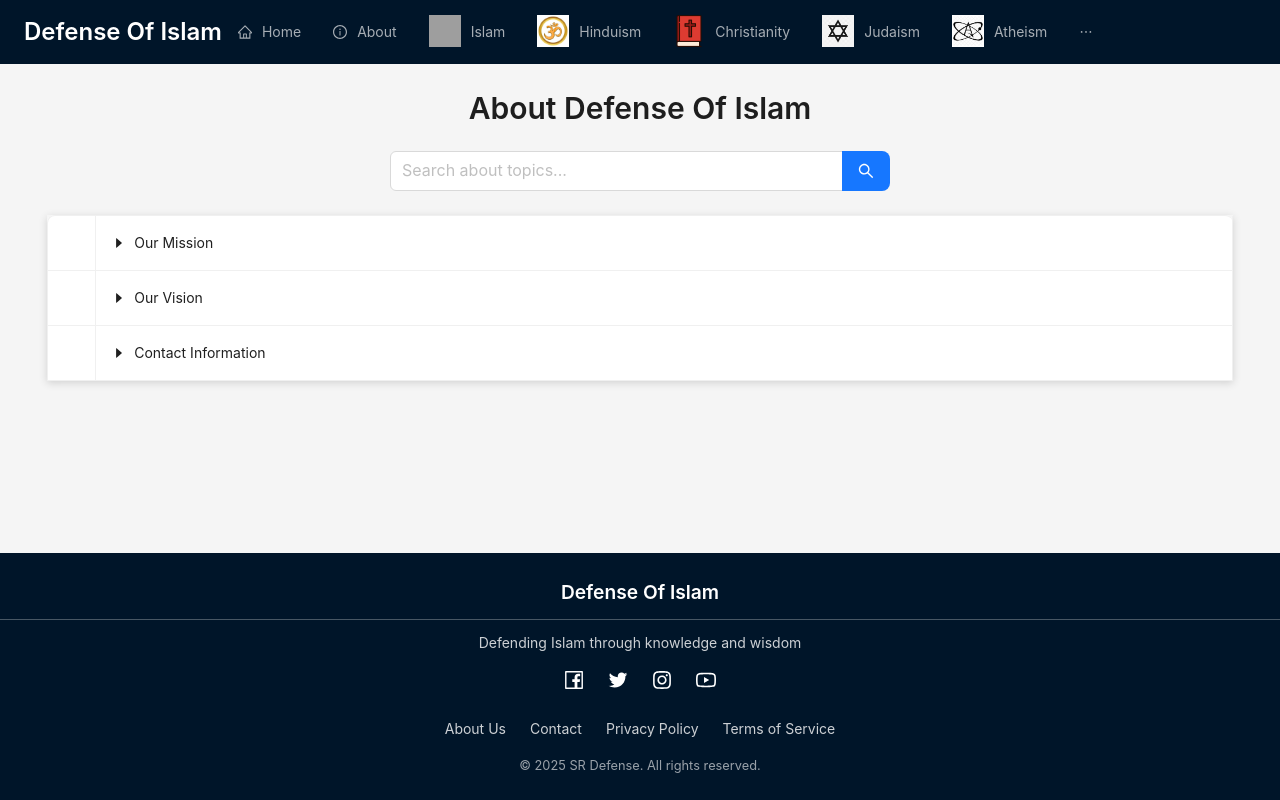
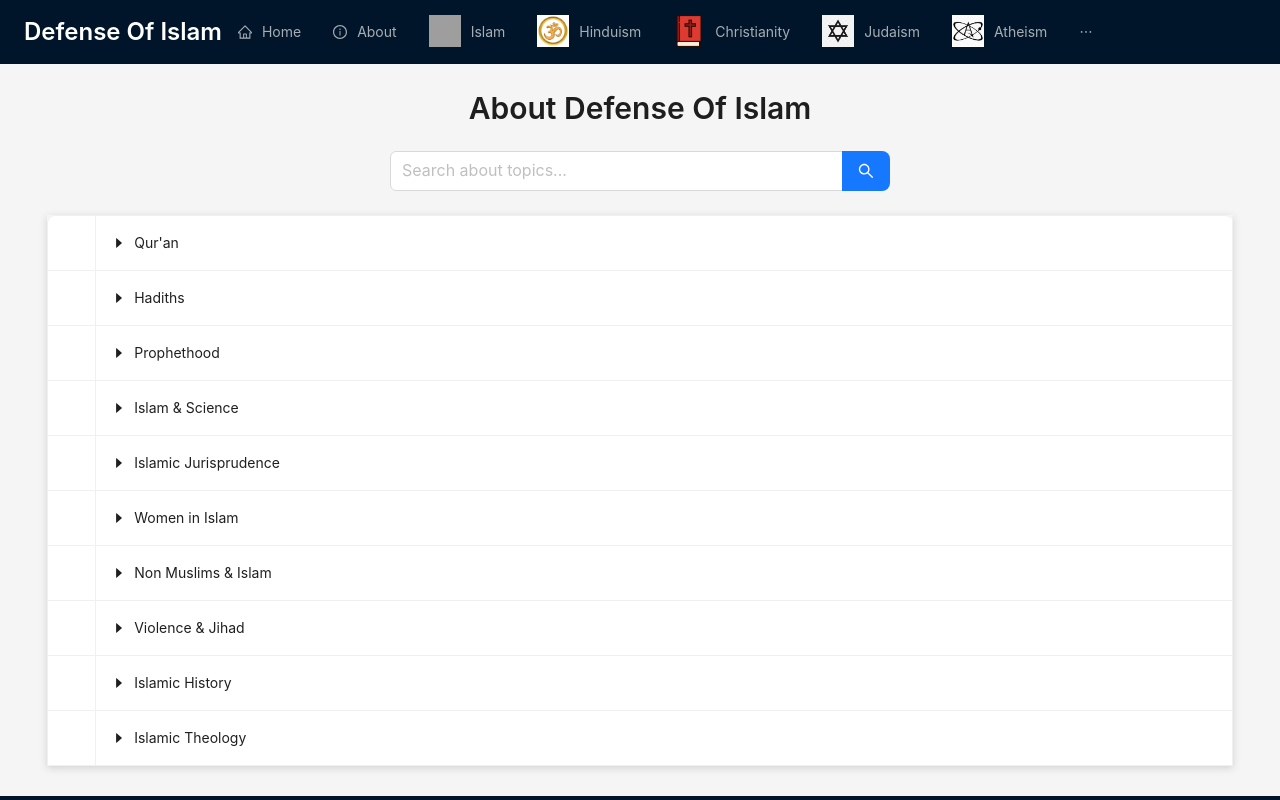
Before and after one commit to defenseofislam/web, a React (Create React App) app: page /web/islam in a window 1280 px wide. Shown: the top 800 px of the page. Built offline with nearby package versions, Linux system fonts and the light colour scheme; grey boxes are pictures that could not be loaded; a web font is replaced by a local one.

Commit message:
fix: update branding references to "Defense Of Islam" and enhance content structure in Islam page

```diff
--- a/public/index.html
+++ b/public/index.html
@@ -7,7 +7,7 @@
     <meta name="theme-color" content="#000000" />
     <meta
       name="description"
-      content="SR Defense - A platform dedicated to defending Islam universally through knowledge, dialogue, and peaceful discourse. Join us in promoting understanding and countering misconceptions about Islam."
+      content="Defense Of Islam - A platform dedicated to defending Islam universally through knowledge, dialogue, and peaceful discourse. Join us in promoting understanding and countering misconceptions about Islam."
     />
     <meta
       name="keywords"
@@ -17,7 +17,7 @@
     <link rel="manifest" href="%PUBLIC_URL%/manifest.json" />
 
     <!-- Open Graph / Social Media Meta Tags -->
-    <meta property="og:title" content="SR Defense - Defending Islam Universally" />
+    <meta property="og:title" content="Defense Of Islam - Defending Islam Universally" />
     <meta property="og:description" content="A platform dedicated to defending Islam through knowledge and peaceful discourse." />
     <meta property="og:type" content="website" />
     <meta property="og:url" content="https://sabyasachirakshit.github.io/sr-defense/" />
@@ -26,10 +26,10 @@
 
     <!-- Twitter Card Meta Tags -->
     <meta name="twitter:card" content="summary_large_image" />
-    <meta name="twitter:title" content="SR Defense - Defending Islam Universally" />
+    <meta name="twitter:title" content="Defense Of Islam - Defending Islam Universally" />
     <meta name="twitter:description" content="Promoting understanding and countering misconceptions about Islam." />
 
-    <title>SR Defense - Defending Islam Universally</title>
+    <title>Defense Of Islam - Defending Islam Universally</title>
 
     <!-- Preconnect to important third-party origins -->
     <link rel="preconnect" href="https://fonts.googleapis.com">
@@ -41,7 +41,7 @@
   <body>
     <noscript>
       <strong>This website requires JavaScript to function properly. Please enable JavaScript to continue.</strong>
-      <p>SR Defense is a platform dedicated to defending Islam through knowledge and peaceful discourse.</p>
+      <p>Defense Of Islam is a platform dedicated to defending Islam through knowledge and peaceful discourse.</p>
     </noscript>
     <div id="root"></div>
 
--- a/src/components/Footer.js
+++ b/src/components/Footer.js
@@ -18,6 +18,7 @@ function AppFooter() {
         backgroundColor: "#001529",
         color: "white",
         padding: "24px 0",
+        marginTop:30,
         textAlign: "center",
       }}
     >
--- a/src/pages/Islam.js
+++ b/src/pages/Islam.js
@@ -61,7 +61,7 @@ const Islam = () => {
   const tableData = [
     {
       key: "1",
-      title: "Our Mission",
+      title: "Qur'an",
       content: (
         <div>
           <Paragraph>
@@ -77,26 +77,82 @@ const Islam = () => {
     },
     {
       key: "2",
-      title: "Our Vision",
+      title: "Hadiths",
       content: (
         <div>
-          <Paragraph>
-            To become the most trusted online platform for Islamic defense and
-            dawah materials.
-          </Paragraph>
-          <Paragraph>
-            We aim to equip Muslims with knowledge to confidently represent
-            Islam in interfaith dialogues.
-          </Paragraph>
+          <Paragraph>coming soon..</Paragraph>
+        </div>
+      ),
+    },
+    {
+      key: "3",
+      title: "Prophethood",
+      content: (
+        <div>
+          <Paragraph>coming soon..</Paragraph>
         </div>
       ),
     },
     {
       key: "4",
-      title: "Contact Information",
+      title: "Islam & Science",
       content: (
         <div>
-          <Paragraph>Email: defenseofislam.kk@gmail.com</Paragraph>
+          <Paragraph>coming soon..</Paragraph>
+        </div>
+      ),
+    },
+    {
+      key: "5",
+      title: "Islamic Jurisprudence",
+      content: (
+        <div>
+          <Paragraph>coming soon..</Paragraph>
+        </div>
+      ),
+    },
+    {
+      key: "6",
+      title: "Women in Islam",
+      content: (
+        <div>
+          <Paragraph>coming soon..</Paragraph>
+        </div>
+      ),
+    },
+    {
+      key: "7",
+      title: "Non Muslims & Islam",
+      content: (
+        <div>
+          <Paragraph>coming soon..</Paragraph>
+        </div>
+      ),
+    },
+    {
+      key: "8",
+      title: "Violence & Jihad",
+      content: (
+        <div>
+          <Paragraph>coming soon..</Paragraph>
+        </div>
+      ),
+    },
+    {
+      key: "9",
+      title: "Islamic History",
+      content: (
+        <div>
+          <Paragraph>coming soon..</Paragraph>
+        </div>
+      ),
+    },
+    {
+      key: "10",
+      title: "Islamic Theology",
+      content: (
+        <div>
+          <Paragraph>coming soon..</Paragraph>
         </div>
       ),
     },
```
Also changed, not shown: topics on islam.txt (added).
